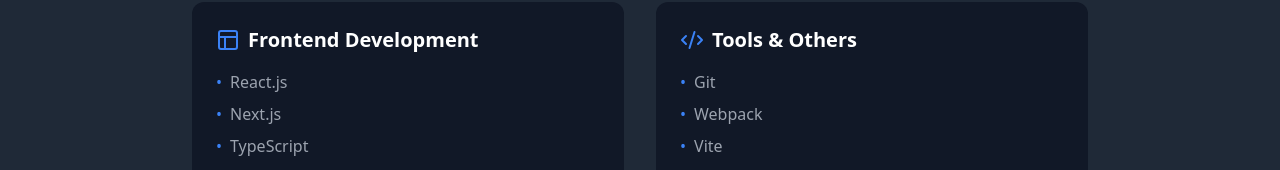
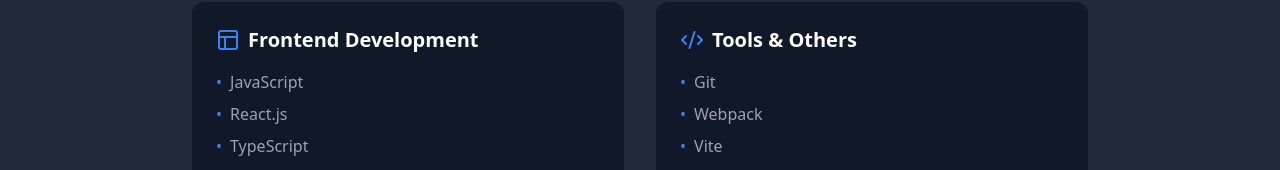
Before and after one commit to SuvroBiswas93/react-portfolio, a React (Vite) app: page /#education in a window 1280 px wide. Shown: the part 2226-2396 px from the top of the page. Built offline with nearby package versions, Linux system fonts and the light colour scheme; no server answers.

Commit message:
Modify projects and skills data

```diff
--- a/src/components/Projects.tsx
+++ b/src/components/Projects.tsx
@@ -12,7 +12,7 @@
   {
     title: 'E-commerce Website',
     description: 'E-commerce Website Built with React.js , tailwind css',
-    image: 'https://images.unsplash.com/photo-1498050108023-c5249f4df085?q=80&w=2072',
+    image: 'https://images.pexels.com/photos/6214386/pexels-photo-6214386.jpeg?auto=compress&cs=tinysrgb&w=600',
     github: 'https://github.com/SuvroBiswas93/e-commerce-website.git',
     demo: 'https://modernshop-e-commerce-website.vercel.app/'
   },
--- a/src/components/Skills.tsx
+++ b/src/components/Skills.tsx
@@ -5,7 +5,7 @@
   {
     category: 'Frontend Development',
     icon: <Layout className="w-6 h-6" />,
-    items: ['React.js', 'Next.js', 'TypeScript', 'Tailwind CSS', 'Redux']
+    items: ['JavaScript','React.js','TypeScript', 'Tailwind CSS', 'Redux']
   },
   {
     category: 'Tools & Others',
```
